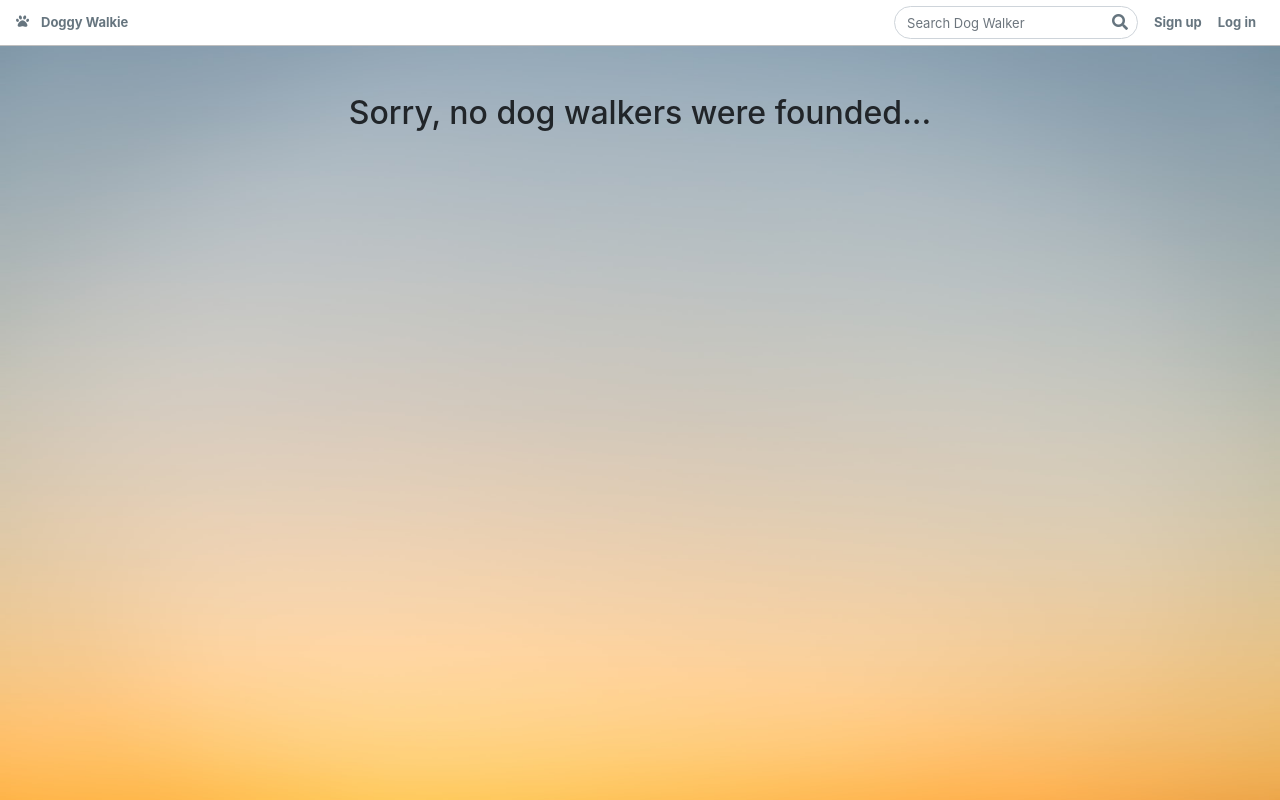
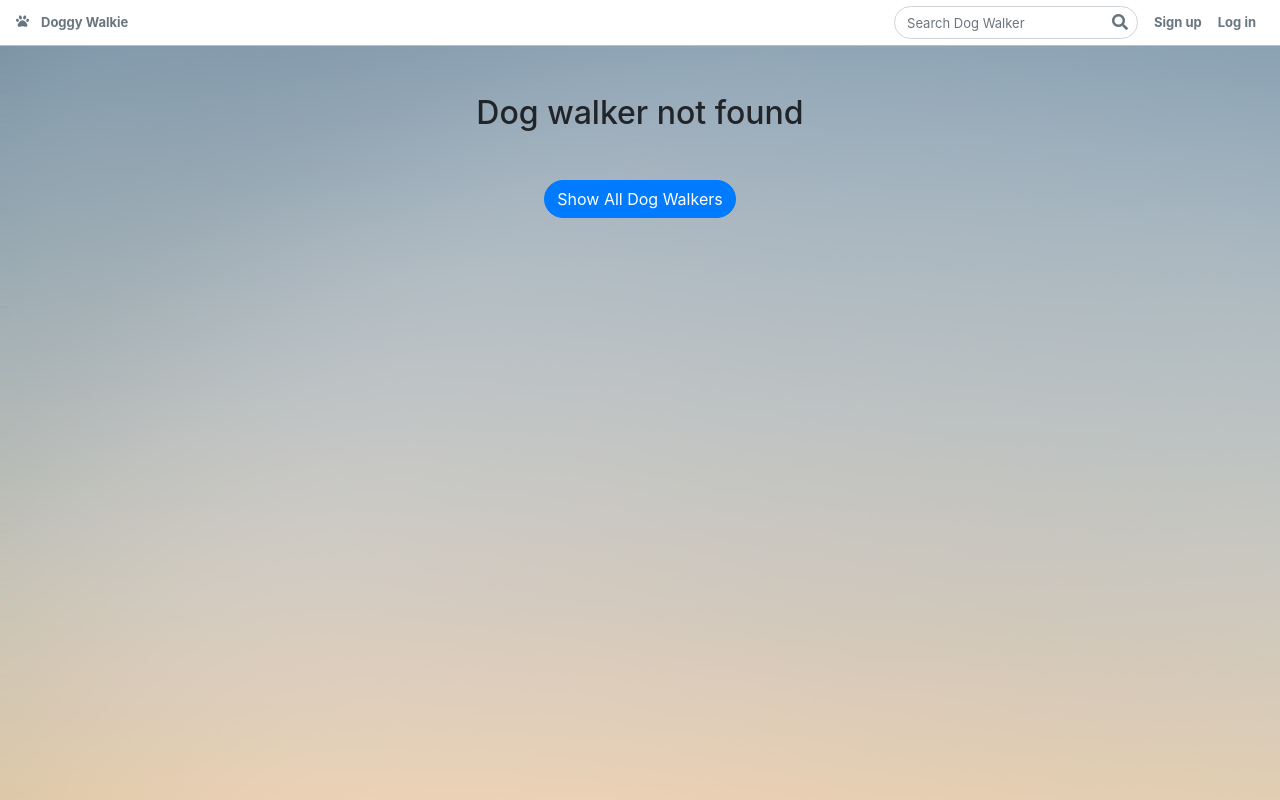
Before and after one commit to nathalia-dev/doggy-walkie, a Flask app: template templates/search.html in a window 1280 px wide. Run offline with Flask 2, Linux system fonts and the light colour scheme; the template is opened without the code that fills it, so the values that code supplies are empty; parts of the project's set-up code (start-up, migrations or seed data) failed here and were passed over; some libraries are stand-ins or nearby versions.

Commit message:
Fix search dog_walkers and gitignore file

```diff
--- a/app.py
+++ b/app.py
@@ -5,6 +5,7 @@ import config
 from flask import Flask, render_template, request, flash, redirect, session, g, Response
 from flask_debugtoolbar import DebugToolbarExtension
 from sqlalchemy.exc import IntegrityError
+from sqlalchemy import func
 
 from functions import is_worker, calculate_dog_walker_rate
 from models import db, connect_db, Dog_Owner, Dog_Walker, Address, Dog, Message, Appointment, Review
@@ -14,7 +15,10 @@ CURR_USER_KEY = "curr_user"
 
 app = Flask(__name__)
 
-app.config['SQLALCHEMY_DATABASE_URI'] = os.environ.get('DATABASE_URL').replace("://", "ql://", 1)
+
+app.config['SQLALCHEMY_DATABASE_URI'] = (os.environ.get('DATABASE_URL', 'postgres:///doggy_walkie'))
+
+# to heroku: os.environ.get('DATABASE_URL').replace("://", "ql://", 1)
 
 app.config['SQLALCHEMY_TRACK_MODIFICATIONS'] = False
 app.config['SQLALCHEMY_ECHO'] = False
@@ -77,7 +81,7 @@ def home():
 def search():
     """Handle the search for dog_walkers"""
 
-    search = request.args.get("q")
+    search = (request.args.get("q")).capitalize()
 
     if not search:
         dog_walkers = Dog_Walker.query.all()
@@ -557,7 +561,7 @@ def add_dogs(dog_owner_id):
 
         # requesting an external API to fullfield the breed options.
         params = {
-            "x-api-key": config.api_key
+            "x-api-key": config.api_key if config.api_key is not None else os.getenv("DOG_API_KEY", "optional-default")
         }
 
         res = requests.get("https://api.thedogapi.com/v1/breeds", params=params)
@@ -671,7 +675,7 @@ def show_dog_details(dog_id):
     dog = Dog.query.get_or_404(dog_id)
     dog_owner = dog.dog_owner
 
-    #catching the dog_walkers who already exchange messages with the dog_owners,so they can see dog profile.
+    #catching the dog_walkers who already exchange messages with the dog_owners,so they can see dog's profile.
     dog_walker_with_messages = [msg.dog_walker for msg in dog_owner.message]
 
     if not g.user:
@@ -836,7 +840,7 @@ def create_appointment():
     if is_worker(g.user):
         form = New_Appointment_Form()
 
-        # catching all the dog_owners that has sent a message to our dog_worker.
+        # catching all the dog_owners that has sent a message to dog_worker.
         dog_owners = [msg.dog_owner for msg in g.user.message]
 
 
--- a/static/stylesheets/style.css
+++ b/static/stylesheets/style.css
@@ -1,11 +1,10 @@
 /* ====================== General */
 html {
-  height: 100%;
+  min-height: 100%;
 }
 
 body {
   background-image: url("/static/images/home-page-6.jpg");
-  background-size: cover;
 }
 
 body.error-404 {
--- a/templates/dog_owner/dog_owner_edit_profile.html
+++ b/templates/dog_owner/dog_owner_edit_profile.html
@@ -13,7 +13,7 @@
           {% for error in field.errors %}
             <span class="text-danger">{{ error }}</span>
           {% endfor %}
-            {{ field(placeholder=field.label.text, class="form-control") }}
+          {{ field(placeholder=field.label.text, class="form-control") }}
         {% endfor %}
 
         <button class="btn btn-primary btn-block btn-lg mt-5">Save</button>
--- a/templates/search.html
+++ b/templates/search.html
@@ -1,7 +1,12 @@
 {% extends 'base.html' %}
 {% block content %}
   {% if dog_walkers|length == 0 %}
-    <h2 class="join-message text-center mt-5 mb-5"> Sorry, no dog walkers were founded...</h2>
+
+  <h2 class="join-message text-center mt-5 mb-5"> Dog walker not found </h2>
+  <div class="row justify-content-center">
+    <a href="/dog_walkers?q" class="btn btn-primary">Show All Dog Walkers </a>
+  </div>
+
   {% else %}
   <h2 class="join-message text-center mt-5 mb-5">YOUR RESULTS</h2>
     <div class="row justify-content-center">
```
Also changed, not shown: models.py (+11 -2 lines), 1 other file.
